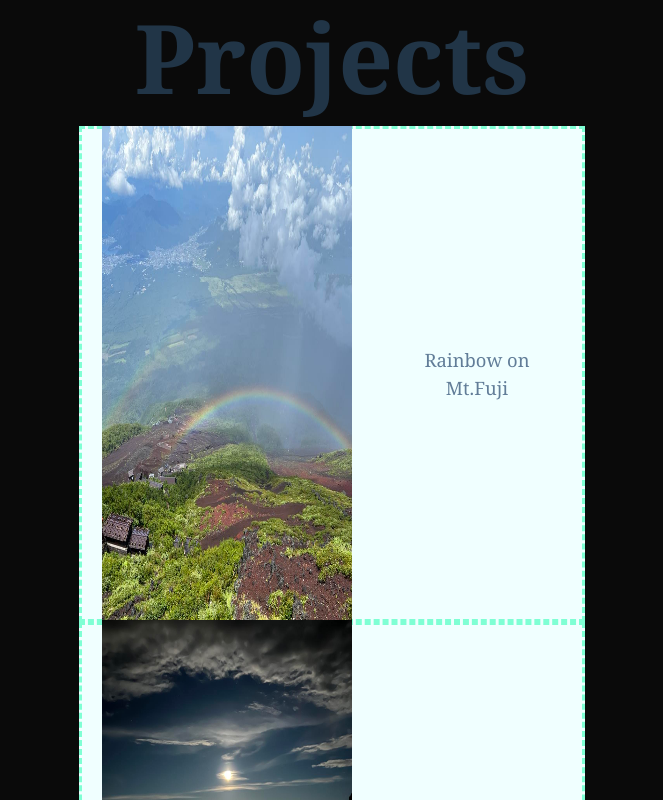
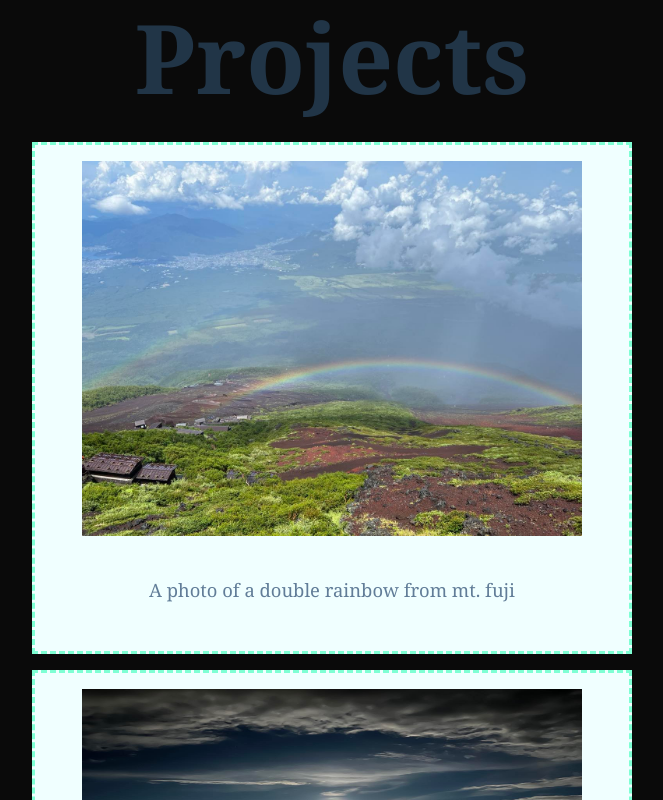
Before and after one commit to MichaelSault/Portfolio2024, a React (Vite) app: page / in a window 1280 px wide. Shown: the part 860-1660 px from the top of the page, without its empty margins (308-971 px from the left). Built offline with nearby package versions, Linux system fonts and the light colour scheme.

Commit message:
updating carousel fomatting

```diff
--- a/src/App.css
+++ b/src/App.css
@@ -31,13 +31,6 @@
 .carousel-inner {
   display: flex;
   flex-direction: column;
-}
-
-.carousel-item {
-  border-style: dashed;
-  border-color: aquamarine;
-  width: 500px;
-  align-self: center;
 }
 
 h1 {
--- a/src/components/Carousel.component.jsx
+++ b/src/components/Carousel.component.jsx
@@ -14,9 +14,11 @@ function Carousel() {
 
     const updateIndex = (newIndex) => {
         if (newIndex < 0){
-            newIndex = 0
-        } else if (newIndex >= items.length) {
+            newIndex = items.length-1
+        } else if (newIndex > items.length) {
             newIndex = items.length -1;
+        } else if (newIndex == items.length) {
+            newIndex = 0;
         }
 
         setActiveIndex(newIndex);
@@ -44,9 +46,11 @@ function Carousel() {
 
     return (
         <div className='carousel'>
-            <div className='carousel-inner' style={{transform: `translate:(-${activeIndex * 100}%)`}}>
-                {items.map((item)=>{
-                    return <CarouselItem item={item} width={"100%"}/>
+            <div className='carousel-inner'>
+                {items.map((item, index)=>{
+                    return (
+                        <CarouselItem item={item} active={`${index===activeIndex? true: false}`}/>
+                    )
                 })}
             </div>
 
--- a/src/components/CarouselItem.component.jsx
+++ b/src/components/CarouselItem.component.jsx
@@ -2,14 +2,15 @@ import React from "react";
 import '../App.css';
 import '../styleSheets/carousel.css';
 
-function CarouselItem({item}){
+function CarouselItem({item, active}){
 
     console.log(item.image.default);
+    console.log(item.title, active);
     return (
-        <div className="carousel-item">
+        <div className="carousel-item" display={`${active? "block":"hidden"}`}>
             <div></div>
-            <img className="carousel-image" src={item.image} width='500px' height='500px'/>
-            <div className="carousel-item-description">{item.title}</div>
+            <img className="carousel-image" src={item.image}/>
+            <div className="carousel-item-description">{item.description}</div>
         </div>
     )
 }
--- a/src/styleSheets/carousel.css
+++ b/src/styleSheets/carousel.css
@@ -12,7 +12,7 @@ body{
 
 .carousel {
     overflow: hidden;
-    width: 700px;
+    width: 600px;
     display: flex;
     flex-direction: column;
     justify-content: center;
@@ -64,10 +64,15 @@ body{
 
 .carousel-item{
     display: inline-flex;
+    flex-direction: column;
     align-items: center;
     justify-items: center;
     height: 490px;
     background-color: azure;
+    border-style: dashed;
+    border-color: aquamarine;
+    margin-top: 1em;
+    padding-top: 1em;
 }
 
 .carousel-item-title{
@@ -87,6 +92,11 @@ body{
 }
 
 .carousel-image {
-    width: 250px;
+    width: 500px;
+    overflow: hidden;
     padding: 0 20px 0 20px;
 }
+
+.carousel-hidden {
+    display: none;
+}
```
